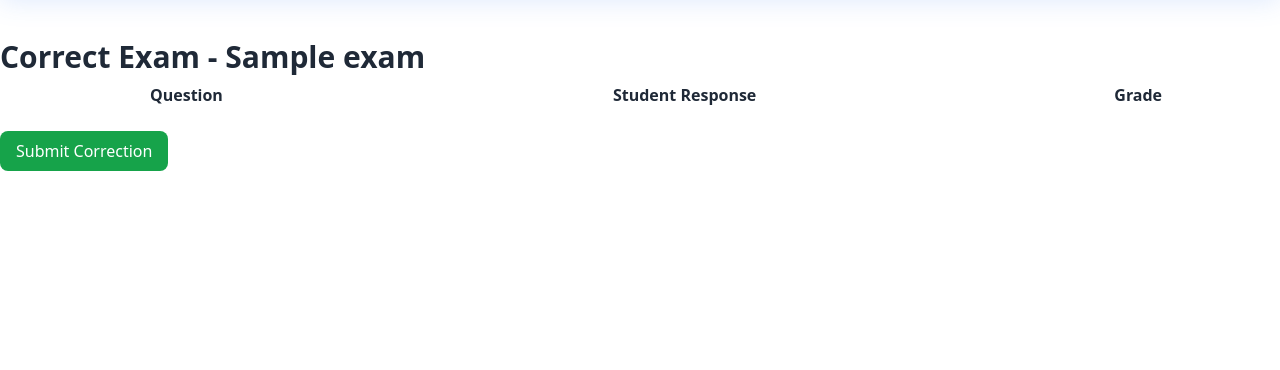
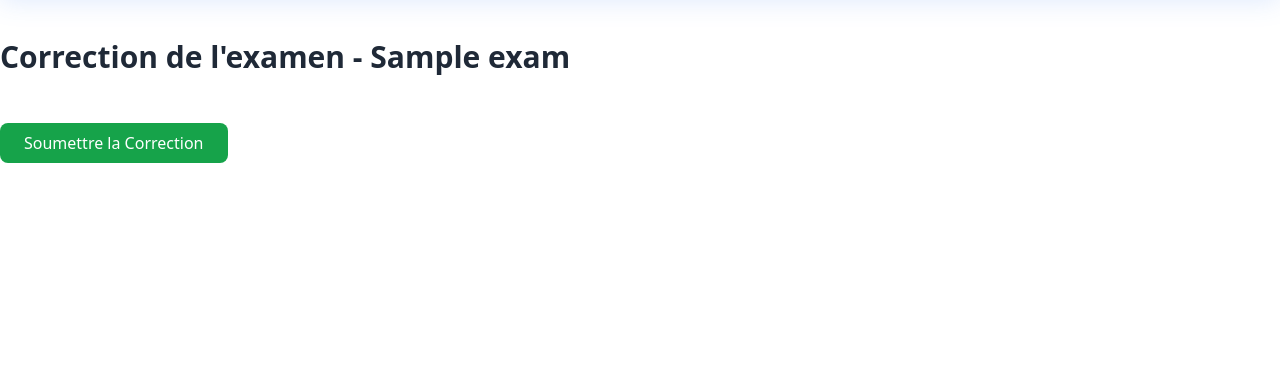
Before and after one commit to YounassAg/EXAM4U, a Django app: page /teacher/exam/attempt/1/correct/ in a window 1280 px wide. Shown: the part 73-443 px from the top of the page. Run offline with Django 5.2, Linux system fonts and the light colour scheme; tables that the repository leaves empty hold one stand-in row (values such as "Sample post"); lists and menus that the app fills with data are empty; some libraries are stand-ins or nearby versions.

Commit message:
update correct exam

```diff
--- a/templates/teacher/exam/correct_exam.html
+++ b/templates/teacher/exam/correct_exam.html
@@ -1,34 +1,122 @@
 {% extends 'base.html' %}
 
-{% block title %}Correct Exam - {{ attempt.exam.title }}{% endblock %}
+{% block title %}Correction de l'examen - {{ attempt.exam.title }}{% endblock %}
 
 {% block content %}
 <div class="container mx-auto py-8">
-    <h1 class="text-3xl font-bold text-gray-800">Correct Exam - {{ attempt.exam.title }}</h1>
+    <h1 class="text-3xl font-bold text-gray-800 mb-6">Correction de l'examen - {{ attempt.exam.title }}</h1>
     <form method="post">
         {% csrf_token %}
         {{ formset.management_form }}
-        <table class="table-auto w-full text-gray-800">
-            <thead>
-                <tr>
-                    <th class="px-4 py-2">Question</th>
-                    <th class="px-4 py-2">Student Response</th>
-                    <th class="px-4 py-2">Grade</th>
-                </tr>
-            </thead>
-            <tbody>
-                {% for form in formset %}
-                <tr>
-                    <td class="border px-4 py-2">{{ form.instance.question.wording }}</td>
-                    <td class="border px-4 py-2">{{ form.instance.response_text }}</td>
-                    <td class="border px-4 py-2">
-                        <input type="number" step="any" name="{{ form.prefix }}-response_grade" value="{{ form.instance.response_grade }}" class="border bg-white text-gray-800 p-2 rounded-lg" min="0" max="{{ form.instance.question.points }}">
-                    </td>
-                </tr>
-                {% endfor %}
-            </tbody>
-        </table>
-        <button type="submit" class="bg-green-600 text-white px-4 py-2 rounded-lg mt-4">Submit Correction</button>
+        <div class="space-y-6">
+            {% for form in formset %}
+            <div class="bg-white rounded-lg shadow-md p-6">
+                <!-- Badge Type de Question -->
+                <div class="mb-4">
+                    <span class="px-3 py-1 text-sm rounded-full
+                        {% if form.instance.question.question_type == 'QCM' %}
+                            bg-blue-100 text-blue-800
+                        {% elif form.instance.question.question_type == 'CODE' %}
+                            bg-purple-100 text-purple-800
+                        {% else %}
+                            bg-green-100 text-green-800
+                        {% endif %}">
+                        {% if form.instance.question.question_type == 'QCM' %}
+                            QCM
+                        {% elif form.instance.question.question_type == 'CODE' %}
+                            Code
+                        {% else %}
+                            Question Ouverte
+                        {% endif %}
+                    </span>
+                </div>
+
+                <!-- Section Question -->
+                <div class="mb-4">
+                    <h3 class="text-lg font-semibold text-gray-800 mb-2">Question :</h3>
+                    <div class="bg-gray-50 rounded-lg p-4">
+                        <pre class="whitespace-pre-wrap break-words">{{ form.instance.question.wording }}</pre>
+                    </div>
+                </div>
+
+                <!-- Section Réponse de l'Étudiant -->
+                <div class="mb-4">
+                    <h3 class="text-lg font-semibold text-gray-800 mb-2">Réponse de l'étudiant :</h3>
+                    {% if form.instance.question.question_type == 'QCM' %}
+                        <!-- Réponse QCM -->
+                        <div class="bg-gray-50 rounded-lg p-4">
+                            <div class="space-y-2">
+                                {% for choice in form.instance.question.choices.all %}
+                                <div class="flex items-center">
+                                    <input type="checkbox" disabled
+                                        {% if choice.id in form.instance.selected_choices %}
+                                        checked
+                                        {% endif %}
+                                        class="h-4 w-4 text-blue-600 rounded">
+                                    <span class="ml-2">{{ choice.text }}</span>
+                                </div>
+                                {% endfor %}
+                            </div>
+                        </div>
+                    {% elif form.instance.question.question_type == 'CODE' %}
+                        <!-- Réponse Code -->
+                        <div class="bg-gray-50 rounded-lg p-4">
+                            <pre class="whitespace-pre-wrap break-words font-mono bg-gray-800 text-white p-4 rounded-lg overflow-x-auto">{{ form.instance.response_text }}</pre>
+                        </div>
+                    {% else %}
+                        <!-- Réponse Question Ouverte -->
+                        <div class="bg-gray-50 rounded-lg p-4">
+                            <pre class="whitespace-pre-wrap break-words">{{ form.instance.response_text }}</pre>
+                        </div>
+                    {% endif %}
+                </div>
+
+                <!-- Section Notation -->
+                <div class="flex items-center justify-between">
+                    <div class="flex items-center">
+                        <label class="text-lg font-semibold text-gray-800 mr-4">Note :</label>
+                        <input
+                            type="number"
+                            step="any"
+                            name="{{ form.prefix }}-response_grade"
+                            value="{{ form.instance.response_grade }}"
+                            class="border bg-white text-gray-800 p-2 rounded-lg w-24"
+                            min="0"
+                            max="{{ form.instance.question.points }}"
+                        >
+                        <span class="ml-2 text-gray-600">/ {{ form.instance.question.points }}</span>
+                    </div>
+                    {% if form.instance.question.correct_answer %}
+                    <div class="ml-4">
+                        <button type="button" class="text-blue-600 hover:text-blue-800"
+                                onclick="toggleCorrectAnswer(this)">
+                            Afficher la Correction
+                        </button>
+                        <div class="hidden mt-2 bg-green-50 p-4 rounded-lg">
+                            <pre class="whitespace-pre-wrap break-words">{{ form.instance.question.correct_answer }}</pre>
+                        </div>
+                    </div>
+                    {% endif %}
+                </div>
+            </div>
+            {% endfor %}
+        </div>
+        <button type="submit" class="bg-green-600 hover:bg-green-700 text-white px-6 py-2 rounded-lg mt-6 transition duration-200">
+            Soumettre la Correction
+        </button>
     </form>
 </div>
+
+<script>
+function toggleCorrectAnswer(button) {
+    const answerDiv = button.nextElementSibling;
+    if (answerDiv.classList.contains('hidden')) {
+        answerDiv.classList.remove('hidden');
+        button.textContent = 'Masquer la Correction';
+    } else {
+        answerDiv.classList.add('hidden');
+        button.textContent = 'Afficher la Correction';
+    }
+}
+</script>
 {% endblock %}
```
